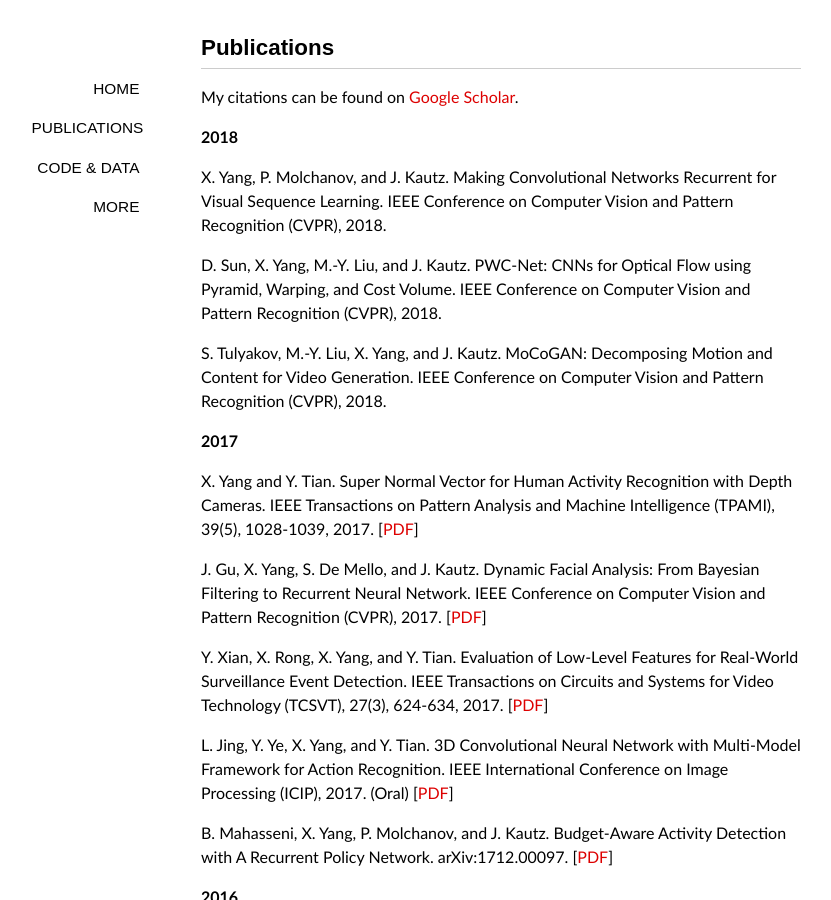
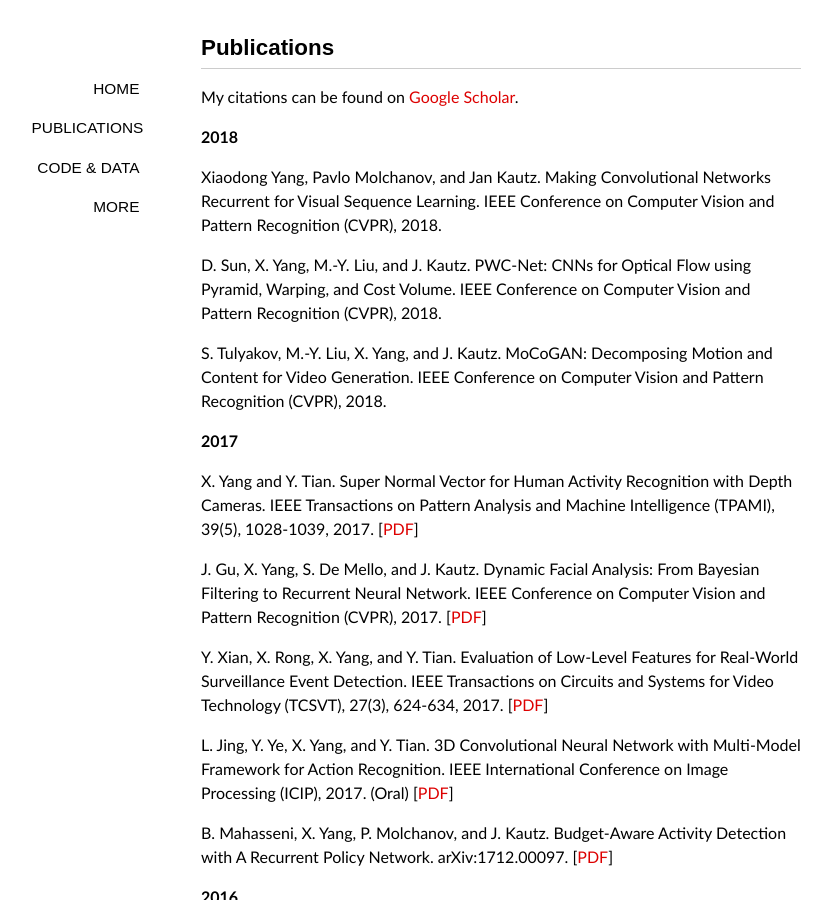
Before and after one commit to xiaodongyang/xiaodongyang.github.io, a Jekyll site: the page built from publications/index.md, in a window 1280 px wide and 900 px high. Shown: the whole window, without its empty margins (139-970 px from the left). Built offline with Jekyll 4.4.1, drawn with Linux system fonts in a browser that asks for light colours; some web fonts are replaced.

Commit message:
Update index.md

```diff
--- a/publications/index.md
+++ b/publications/index.md
@@ -9,7 +9,7 @@
 
 **2018**
 
-X. Yang, P. Molchanov, and J. Kautz. Making Convolutional Networks Recurrent for Visual Sequence Learning. IEEE Conference on Computer Vision and Pattern Recognition (CVPR), 2018.
+Xiaodong Yang, Pavlo Molchanov, and Jan Kautz. Making Convolutional Networks Recurrent for Visual Sequence Learning. IEEE Conference on Computer Vision and Pattern Recognition (CVPR), 2018.
 
 D. Sun, X. Yang, M.-Y. Liu, and J. Kautz. PWC-Net: CNNs for Optical Flow using Pyramid, Warping, and Cost Volume. IEEE Conference on Computer Vision and Pattern Recognition (CVPR), 2018.
 
```
